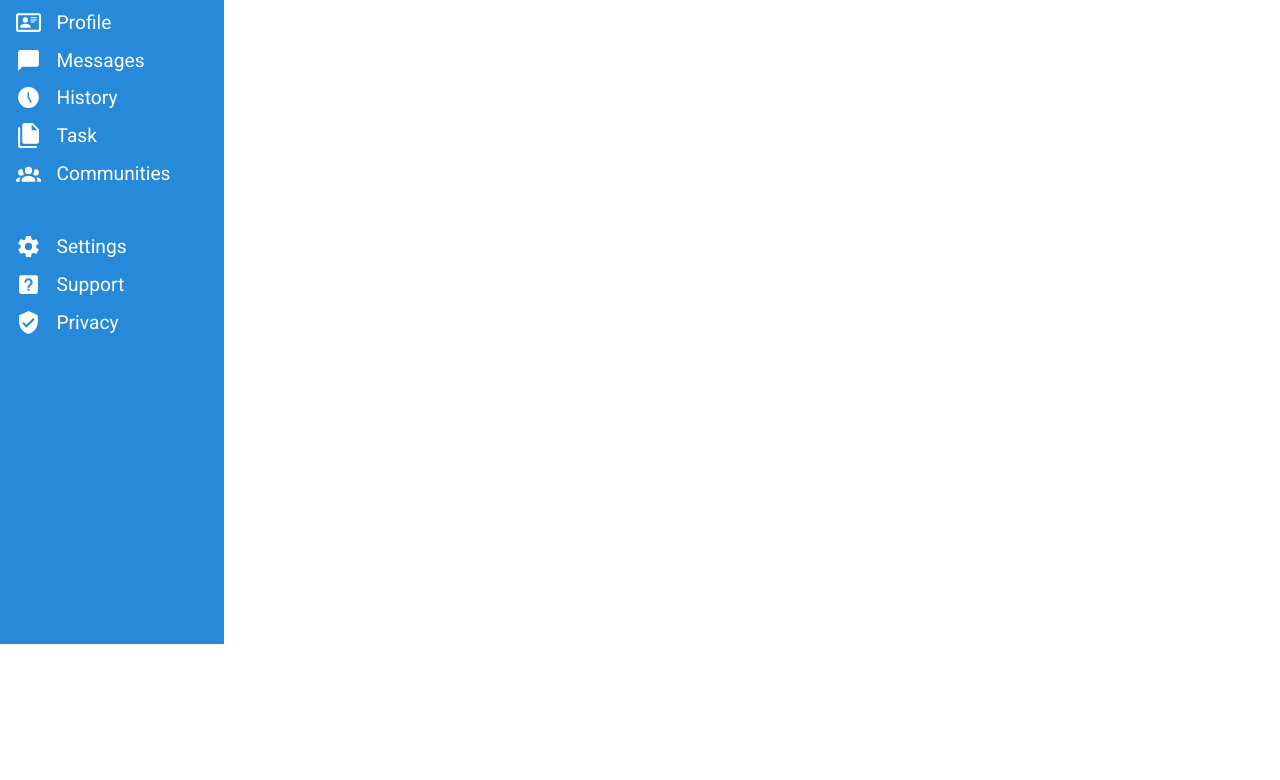
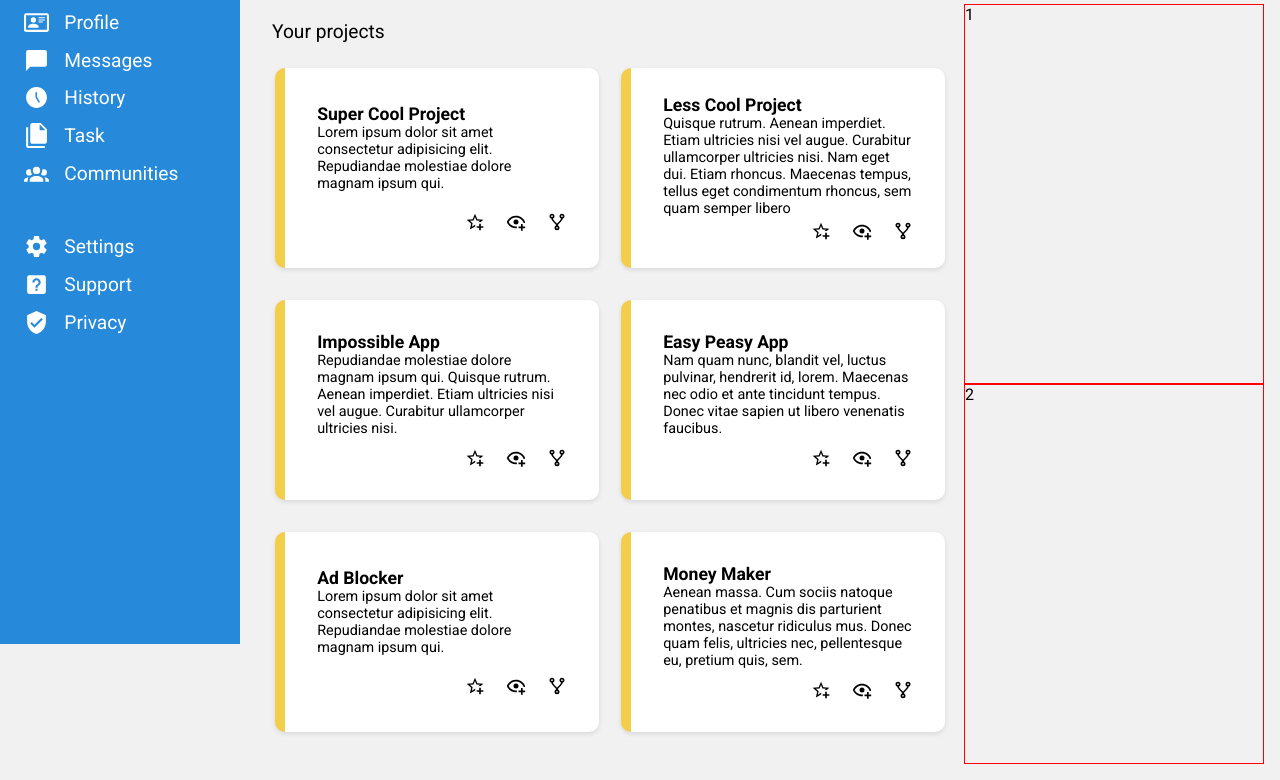
Before and after one commit to alxxjandro/adminDashBoard, a plain HTML site: page index.html in a window 1280 px wide. Shown: the part 156-936 px from the top of the page. Before the commit the page ends 800 px from the top, so only its background shows below. Drawn offline with Linux system fonts and the light colour scheme.

Commit message:
finished the grid content

```diff
--- /dev/null
+++ b/content.css
@@ -0,0 +1,75 @@
+body{
+    background-color: rgb(241, 241, 241);
+}
+
+.bodyContent{
+    display: grid;
+    grid-template-columns: 3fr 1fr;
+    margin-top: 18vh;
+    margin-left: 15em;
+    padding: 1rem;
+    background-color: rgb(241, 241, 241);
+}
+
+.bodyContent > div:first-child{
+}
+
+.grid-content{
+    display: grid;
+    grid-template-columns: repeat(auto-fit, minmax(280px, 1fr));
+    grid-template-rows: 20px auto;
+    row-gap: rem;
+    column-gap: 1rem;
+    padding: 1rem;;
+}
+
+.grid-title{
+    font-size: 1.2rem;
+    grid-column: 1/-1;
+    grid-row: 1/-1;
+    height: 2rem;
+}
+
+.grid-space{
+    display: flex;
+    flex-direction: column;
+    justify-content: space-around;
+
+    height: 200px;
+    font-size: .9rem;
+    margin: 1rem .2rem;
+    padding: 1.6rem 2rem;
+    background-color: white;
+    border-radius: 10px;
+    box-shadow: 0px 2px 5px rgba(0, 0, 0, 0.1);
+    border-left: 10px solid rgb(243, 206, 73);
+}
+
+.grid-space > div:nth-child(2){
+    cursor: pointer;
+    align-self: end;
+    display: flex;
+    gap: 1.3rem;
+}
+
+.grid-space > div > span{
+    font-size: 1.1rem;
+    font-weight: bold;
+}
+
+.grid-content > div{
+
+}
+
+/* ~ ~ ~ */
+
+.grid-side{
+    display: flex;
+    flex-direction: column;
+}
+
+.grid-side > div{
+    min-width: 300px;
+    flex: 1;
+    border: solid 1px red;
+}
--- a/index.html
+++ b/index.html
@@ -6,6 +6,7 @@
     <title>Admin Dashboard</title>
     <link rel="stylesheet" href="sidebar.css">
     <link rel="stylesheet" href="searchbar.css">
+    <link rel="stylesheet" href="content.css">
     <link rel="preconnect" href="https://fonts.googleapis.com">
     <link rel="preconnect" href="https://fonts.gstatic.com" crossorigin>
     <link href="https://fonts.googleapis.com/css2?family=Roboto:ital,wght@0,100;0,300;0,400;0,500;0,700;0,900;1,100;1,300;1,400;1,500;1,700;1,900&display=swap" rel="stylesheet">
@@ -85,6 +86,91 @@
                         </div>
                     </div>
                 </div>
+                <div class="bodyContent">
+                    <div class="grid-content">
+                        <div class="grid-title">Your projects</div>
+                        <div class="grid-space">
+                            <div>
+                                <span>Super Cool Project</span><br>
+                                Lorem ipsum dolor sit amet consectetur adipisicing elit.
+                                Repudiandae molestiae dolore magnam ipsum qui.
+                            </div>
+                            <div>
+                                <img src="/assets/star-plus-outline.svg" alt="favorite icon">
+                                <img src="/assets/eye-plus-outline.svg" alt="view icon">
+                                <img src="/assets/source-fork.svg" alt="fork icon">
+                            </div>
+                        </div>
+                        <div class="grid-space">
+                            <div>
+                                <span>Less Cool Project</span><br>
+                                Quisque rutrum. Aenean imperdiet. Etiam ultricies nisi vel augue.
+                                Curabitur ullamcorper ultricies nisi. Nam eget dui. Etiam rhoncus. Maecenas
+                                tempus, tellus eget condimentum rhoncus, sem quam semper libero
+                            </div>
+                            <div>
+                                <img src="/assets/star-plus-outline.svg" alt="favorite icon">
+                                <img src="/assets/eye-plus-outline.svg" alt="view icon">
+                                <img src="/assets/source-fork.svg" alt="fork icon">
+                            </div>
+                        </div>
+                        <div class="grid-space">
+                            <div>
+                                <span>Impossible App</span><br>
+                                Repudiandae molestiae dolore magnam ipsum qui.
+                                Quisque rutrum. Aenean imperdiet. Etiam ultricies nisi vel augue.
+                                Curabitur ullamcorper ultricies nisi.
+                            </div>
+                            <div>
+                                <img src="/assets/star-plus-outline.svg" alt="favorite icon">
+                                <img src="/assets/eye-plus-outline.svg" alt="view icon">
+                                <img src="/assets/source-fork.svg" alt="fork icon">
+                            </div>
+                        </div>
+                        <div class="grid-space">
+                            <div>
+                                <span>Easy Peasy App</span><br>
+                                Nam quam nunc, blandit vel, luctus pulvinar, hendrerit id, lorem.
+                                Maecenas nec odio et ante tincidunt tempus. Donec vitae sapien
+                                ut libero venenatis faucibus.
+                            </div>
+                            <div>
+                                <img src="/assets/star-plus-outline.svg" alt="favorite icon">
+                                <img src="/assets/eye-plus-outline.svg" alt="view icon">
+                                <img src="/assets/source-fork.svg" alt="fork icon">
+                            </div>
+                        </div>
+                        <div class="grid-space">
+                            <div>
+                                <span>Ad Blocker</span><br>
+                                Lorem ipsum dolor sit amet consectetur adipisicing elit.
+                                Repudiandae molestiae dolore magnam ipsum qui.
+                            </div>
+                            <div>
+                                <img src="/assets/star-plus-outline.svg" alt="favorite icon">
+                                <img src="/assets/eye-plus-outline.svg" alt="view icon">
+                                <img src="/assets/source-fork.svg" alt="fork icon">
+                            </div>
+                        </div>
+                        <div class="grid-space">
+                            <div>
+                                <span>Money Maker</span><br>
+                                Aenean massa. Cum sociis natoque penatibus et magnis dis parturient montes,
+                                 nascetur ridiculus mus. Donec quam felis, ultricies nec, pellentesque eu,
+                                 pretium quis, sem.
+                            </div>
+                             <div>
+                                <img src="/assets/star-plus-outline.svg" alt="favorite icon">
+                                <img src="/assets/eye-plus-outline.svg" alt="view icon">
+                                <img src="/assets/source-fork.svg" alt="fork icon">
+                            </div>
+                        </div>
+                    </div>
+                    <div class="grid-side">
+                        <div>1</div>
+                        <div>2</div>
+                    </div>
+                </div>
             </div>
         </div>
 </body>
--- a/searchbar.css
+++ b/searchbar.css
@@ -15,8 +15,15 @@
     width: 100%;
 }
 
-.top-header{
+.top-header {
+    position: fixed;
+    top: 0;
+    left: 15em;
+    width: calc(100% - 15em);
     height: 18vh;
+    background-color: white;
+    z-index: 1000;
+    box-shadow: 0px 2px 5px rgba(0, 0, 0, 0.1);
 }
 
 .search-bar{
--- a/sidebar.css
+++ b/sidebar.css
@@ -1,11 +1,12 @@
 .sidebar{
     color: white;
     height: 100vh;
-    width: 17em;
+    width: 15em;
     gap: 3rem;
     display: flex;
     flex-direction: column;
     background-color:  rgb(38, 137, 218);
+    position: fixed;
 }
 
 h1{
```
Lines whose indentation alone changed are shown as unchanged.
